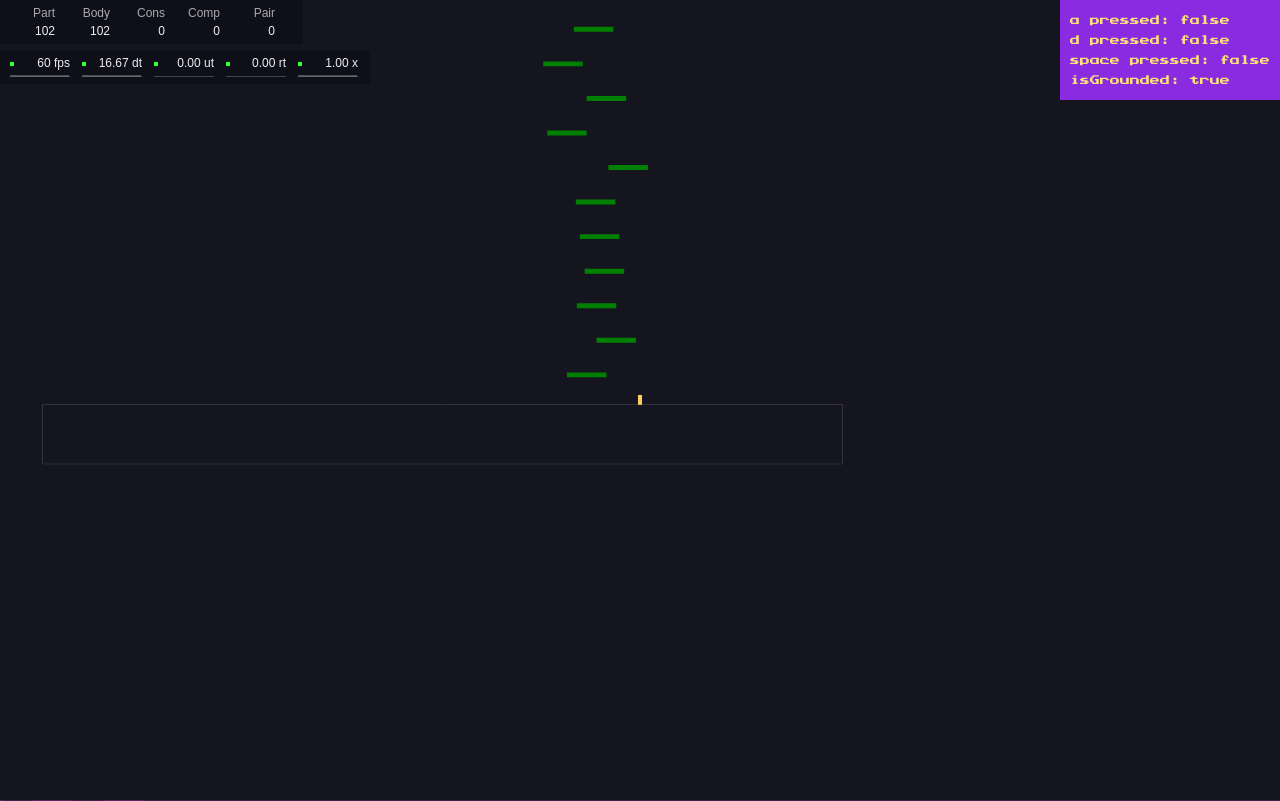
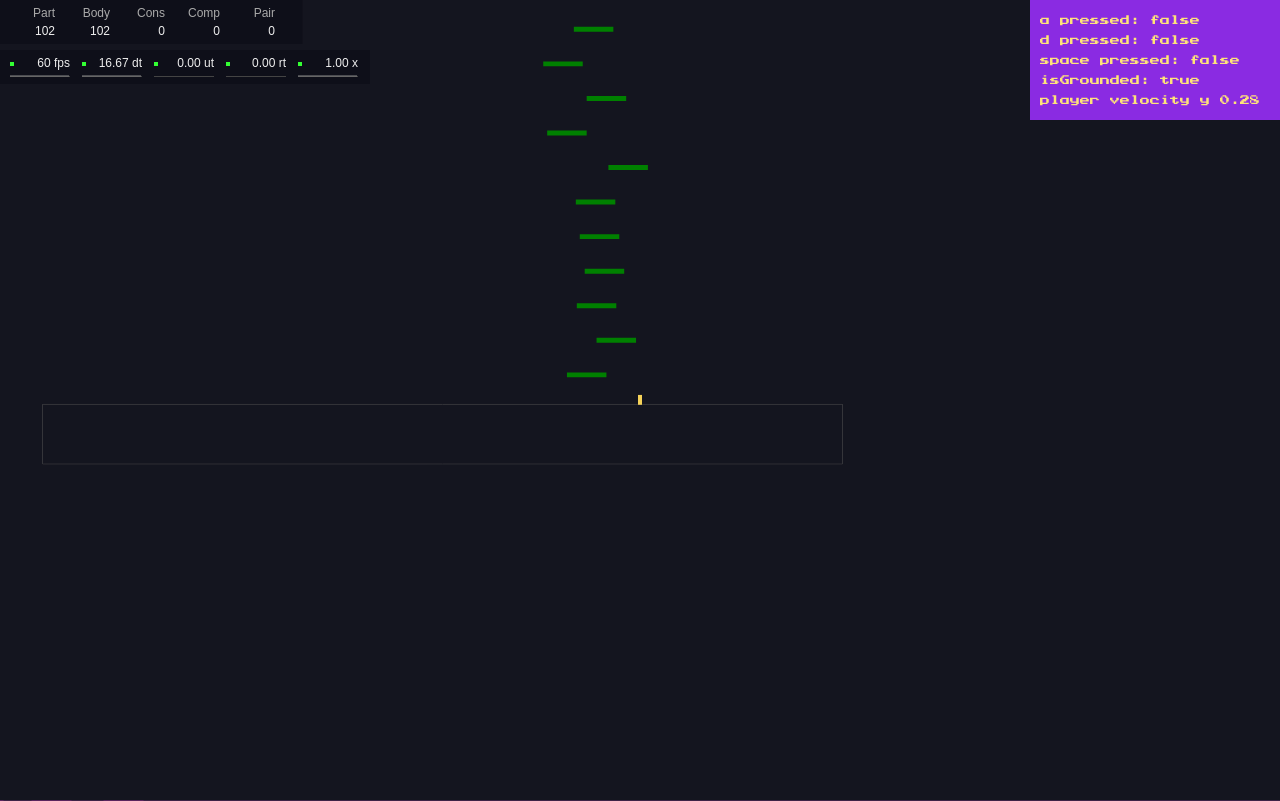
Before and after one commit to dinofunland/dino-fun-land, a Vue app: page /dino-jump-demo-2 in a window 1280 px wide. Built offline with nearby package versions, Linux system fonts and the light colour scheme.

Commit message:
Update PageDinoJumpDemo2.vue

```diff
--- a/src/components/PageDinoJumpDemo2.vue
+++ b/src/components/PageDinoJumpDemo2.vue
@@ -5,6 +5,7 @@
         <div>d pressed: {{ d }}</div>
         <div>space pressed: {{ space }}</div>
         <div>isGrounded: {{ isGrounded }}</div>
+        <div>player velocity y {{ player.velocity.y.toFixed(2) }}</div>
     </div>
 </template>
 <script setup lang="ts">
@@ -165,6 +166,7 @@ onUnmounted(() => {
     top: 0;
     right: 0;
     background-color: blueviolet;
+    width: 230px;
 }
 .state > div {
     font-size: 10px;
```
